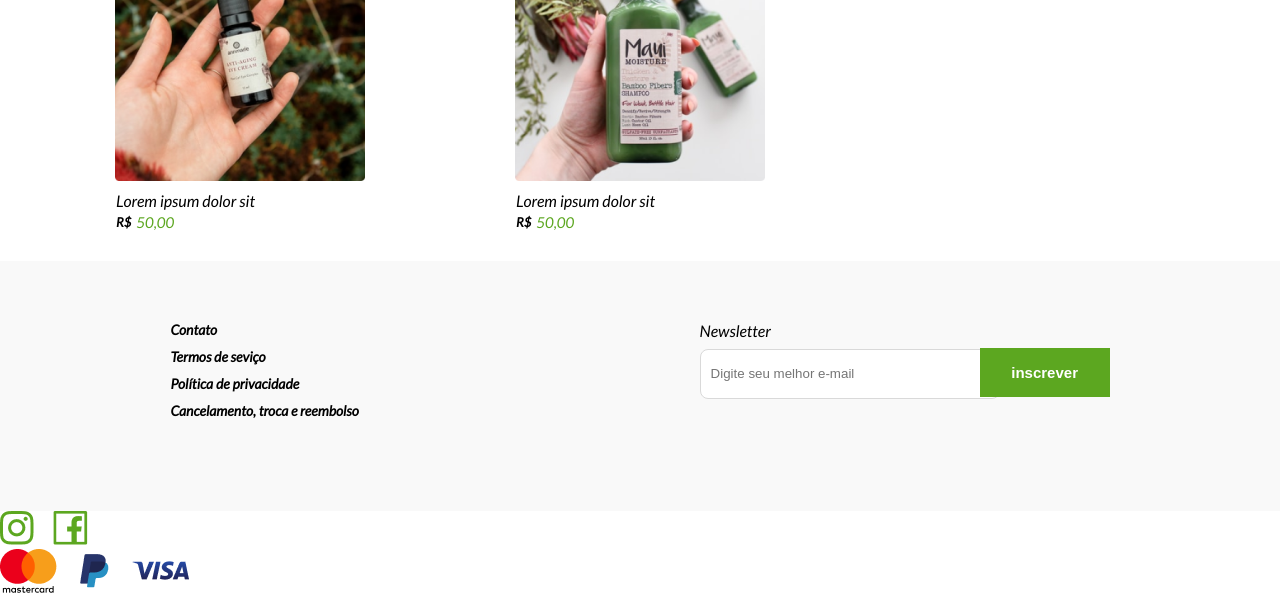
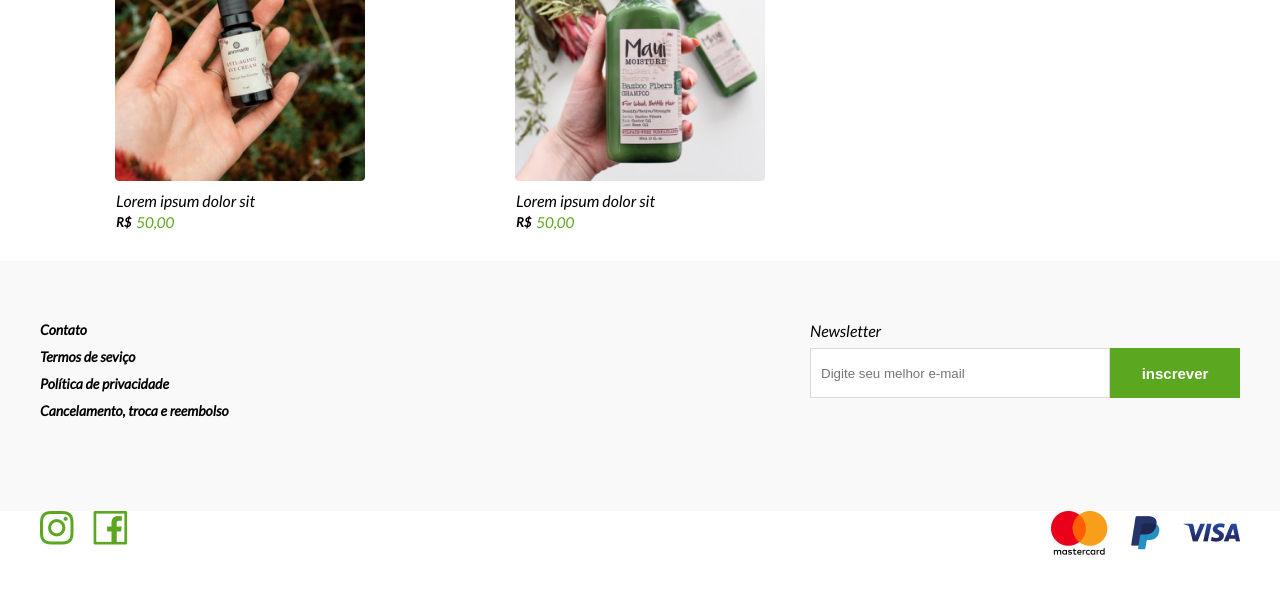
Before and after one commit to Gabriel200395/loja-produto-beleza, a plain HTML site: page index.html in a window 1280 px wide. Shown: the part 1198-1795 px from the top of the page. After the commit the page ends 1757 px from the top, so only its background shows below. Drawn offline with nearby package versions, Linux system fonts and the light colour scheme.

Commit message:
terminando-front-end

```diff
--- a/css/rodape.css
+++ b/css/rodape.css
@@ -2,12 +2,12 @@
   background-color: #f9f9f9;
   height: 250px;
   display: flex;
-  justify-content: space-around;
+  justify-content: space-between;
   flex-wrap: wrap;
 }
 
 #rodape .primeira-div {
-  margin-top: 60px;
+  margin: 60px 40px;
 }
 
 #rodape .primeira-div .itens-rodape {
@@ -22,8 +22,8 @@
 }
 
 #rodape .segunda-div {
-  margin-top: 60px;
-  display: fle
+  margin: 60px 40px;
+  display: flex;
   flex-direction: column;
 }
 
@@ -31,7 +31,6 @@
   margin-bottom: 8px;
   font-family: "Lato", sans-serif;
 }
-
 
 #rodape .segunda-div .form input {
   width: 300px;
@@ -41,17 +40,33 @@
   border: 0.5px solid #d9d9d9;
   box-sizing: border-box;
   padding: 0px 0px 0px 10px;
-  border-radius: 8px;
+}
+
+#rodape .segunda-div .form {
+  display: flex;
+  align-items: center;
 }
 
 #rodape .segunda-div .form button {
-  height: 49px;
+  height: 50px;
   outline: none;
   width: 130px;
-  margin-left: -20px;
   background-color: #5ca720;
   border: none;
   color: #fff;
   font-weight: bold;
   font-size: 15px;
 }
+
+#sub-rodape {
+  display: flex;
+  justify-content: space-between;
+}
+
+#sub-rodape .primeiros-icones {
+  margin: 0px 40px;
+}
+
+#sub-rodape .form-de-pagamento {
+  margin: 0px 40px;
+}
--- a/js/sub-rodape.js
+++ b/js/sub-rodape.js
@@ -17,7 +17,7 @@ function subRodape() {
 subRodape();
 function iconesPrimeiraDiv(div1) {
   let iconeMidia = document.createElement("img");
-  iconeMidia.setAttribute("src", "./img/icones-midia.png");
+  iconeMidia.setAttribute("src", "./img/icones.png");
   div1.appendChild(iconeMidia);
 }
 
```
Also changed, not shown: img/icones.png (renamed from img/icones-midia.png).
